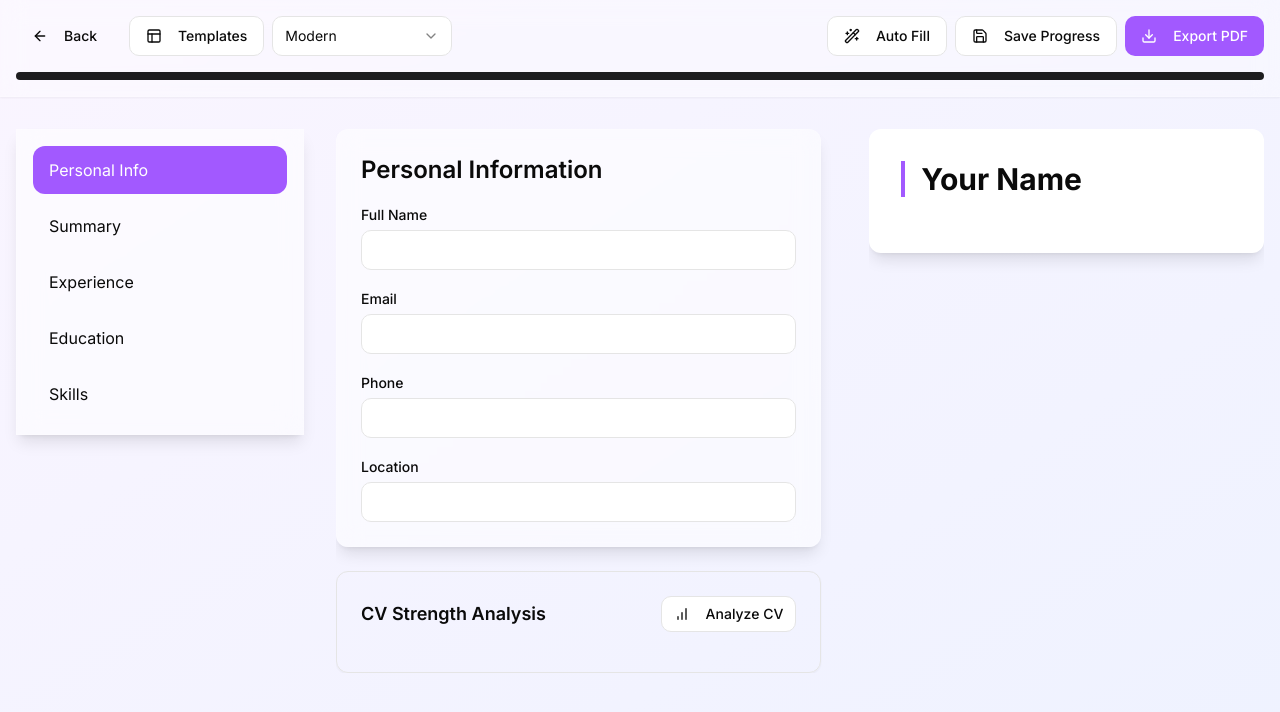
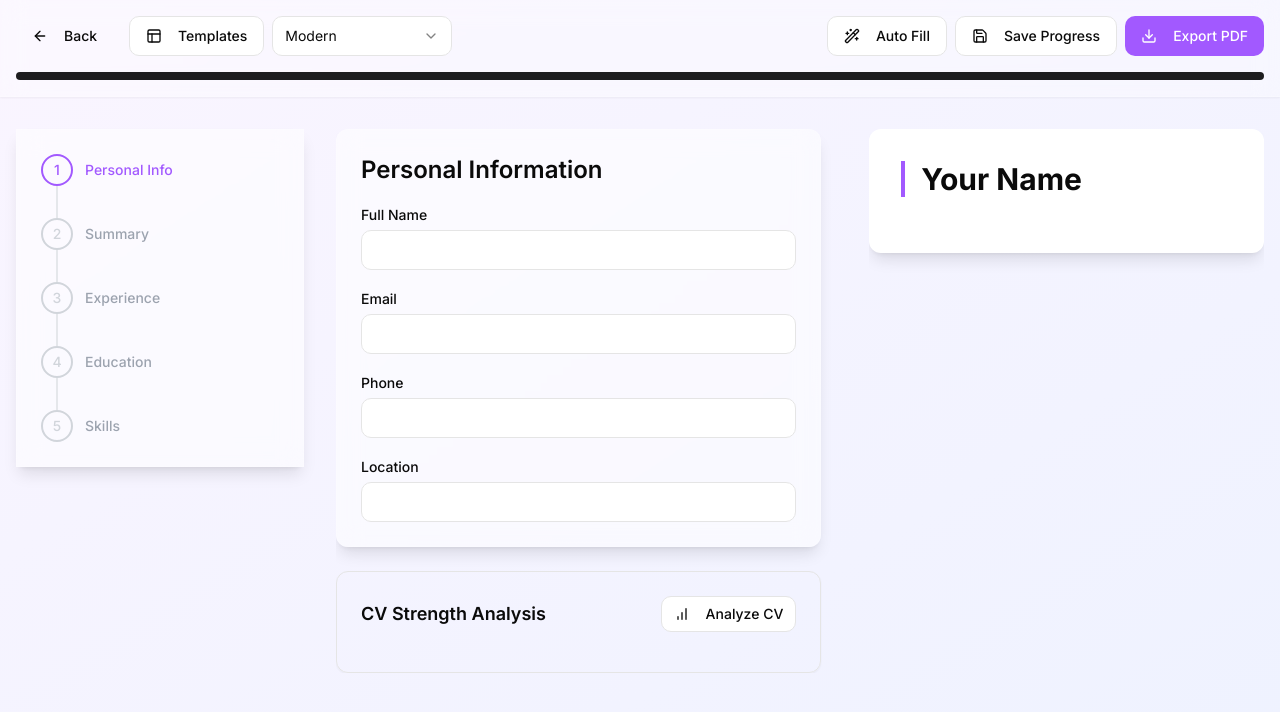
Before and after one commit to Quatadah/smartcv-creator, a React (Vite) app: page /editor in a window 1280 px wide. Shown: the top 712 px of the page. Built offline with nearby package versions, Linux system fonts and the light colour scheme.

Commit message:
Update stepper design
Redesign the stepper component to match the specified visual style provided in the prompt.
[skip gpt_engineer]

```diff
--- a/src/pages/Editor.tsx
+++ b/src/pages/Editor.tsx
@@ -3,6 +3,8 @@ import { CVData } from "@/types/cv";
 import { EditorHeader } from "@/components/cv/EditorHeader";
 import { EditorForm } from "@/components/cv/EditorForm";
 import { PreviewSection } from "@/components/cv/PreviewSection";
+import { Check, Circle } from "lucide-react";
+import { cn } from "@/lib/utils";
 
 const Editor = () => {
   const [cvData, setCvData] = useState<CVData>({
@@ -35,12 +37,18 @@ const Editor = () => {
   const previewRef = useRef<HTMLDivElement>(null);
 
   const sections = [
-    { id: "personal", label: "Personal Info" },
-    { id: "summary", label: "Summary" },
-    { id: "experience", label: "Experience" },
-    { id: "education", label: "Education" },
-    { id: "skills", label: "Skills" },
+    { id: "personal", label: "Personal Info", step: 1 },
+    { id: "summary", label: "Summary", step: 2 },
+    { id: "experience", label: "Experience", step: 3 },
+    { id: "education", label: "Education", step: 4 },
+    { id: "skills", label: "Skills", step: 5 },
   ];
+
+  const getStepStatus = (sectionId: string) => {
+    const currentIndex = sections.findIndex(s => s.id === activeSection);
+    const thisIndex = sections.findIndex(s => s.id === sectionId);
+    return thisIndex < currentIndex ? "completed" : thisIndex === currentIndex ? "current" : "upcoming";
+  };
 
   return (
     <div className="min-h-screen bg-gradient-to-br from-purple-50 to-indigo-50">
@@ -56,22 +64,59 @@ const Editor = () => {
 
       <div className="container mx-auto px-4 py-8">
         <div className="grid grid-cols-12 gap-8 relative">
-          {/* Left sidebar with sections */}
+          {/* Left sidebar with stepper */}
           <div className="col-span-3 space-y-2">
-            <div className="glass-card p-4 sticky top-24">
-              <div className="space-y-2">
-                {sections.map((section) => (
-                  <button
-                    key={section.id}
-                    onClick={() => setActiveSection(section.id)}
-                    className={`w-full text-left px-4 py-3 rounded-lg transition-colors ${
-                      activeSection === section.id
-                        ? "bg-primary text-white"
-                        : "hover:bg-white/50"
-                    }`}
-                  >
-                    {section.label}
-                  </button>
+            <div className="glass-card p-6 sticky top-24">
+              <div className="flex flex-col space-y-8">
+                {sections.map((section, index) => (
+                  <div key={section.id} className="relative">
+                    <button
+                      onClick={() => setActiveSection(section.id)}
+                      className="flex items-center space-x-3"
+                    >
+                      {/* Step circle with number or check */}
+                      <div
+                        className={cn(
+                          "w-8 h-8 rounded-full flex items-center justify-center border-2 transition-colors",
+                          getStepStatus(section.id) === "completed"
+                            ? "bg-primary border-primary text-white"
+                            : getStepStatus(section.id) === "current"
+                            ? "border-primary text-primary"
+                            : "border-gray-300 text-gray-300"
+                        )}
+                      >
+                        {getStepStatus(section.id) === "completed" ? (
+                          <Check className="w-5 h-5" />
+                        ) : (
+                          <span className="text-sm font-medium">{section.step}</span>
+                        )}
+                      </div>
+
+                      {/* Section label */}
+                      <span
+                        className={cn(
+                          "text-sm font-medium transition-colors",
+                          getStepStatus(section.id) === "completed" || getStepStatus(section.id) === "current"
+                            ? "text-primary"
+                            : "text-gray-400"
+                        )}
+                      >
+                        {section.label}
+                      </span>
+                    </button>
+
+                    {/* Connecting line */}
+                    {index < sections.length - 1 && (
+                      <div
+                        className={cn(
+                          "absolute left-4 top-8 w-0.5 h-8 -translate-x-1/2",
+                          getStepStatus(section.id) === "completed"
+                            ? "bg-primary"
+                            : "bg-gray-200"
+                        )}
+                      />
+                    )}
+                  </div>
                 ))}
               </div>
             </div>
```
